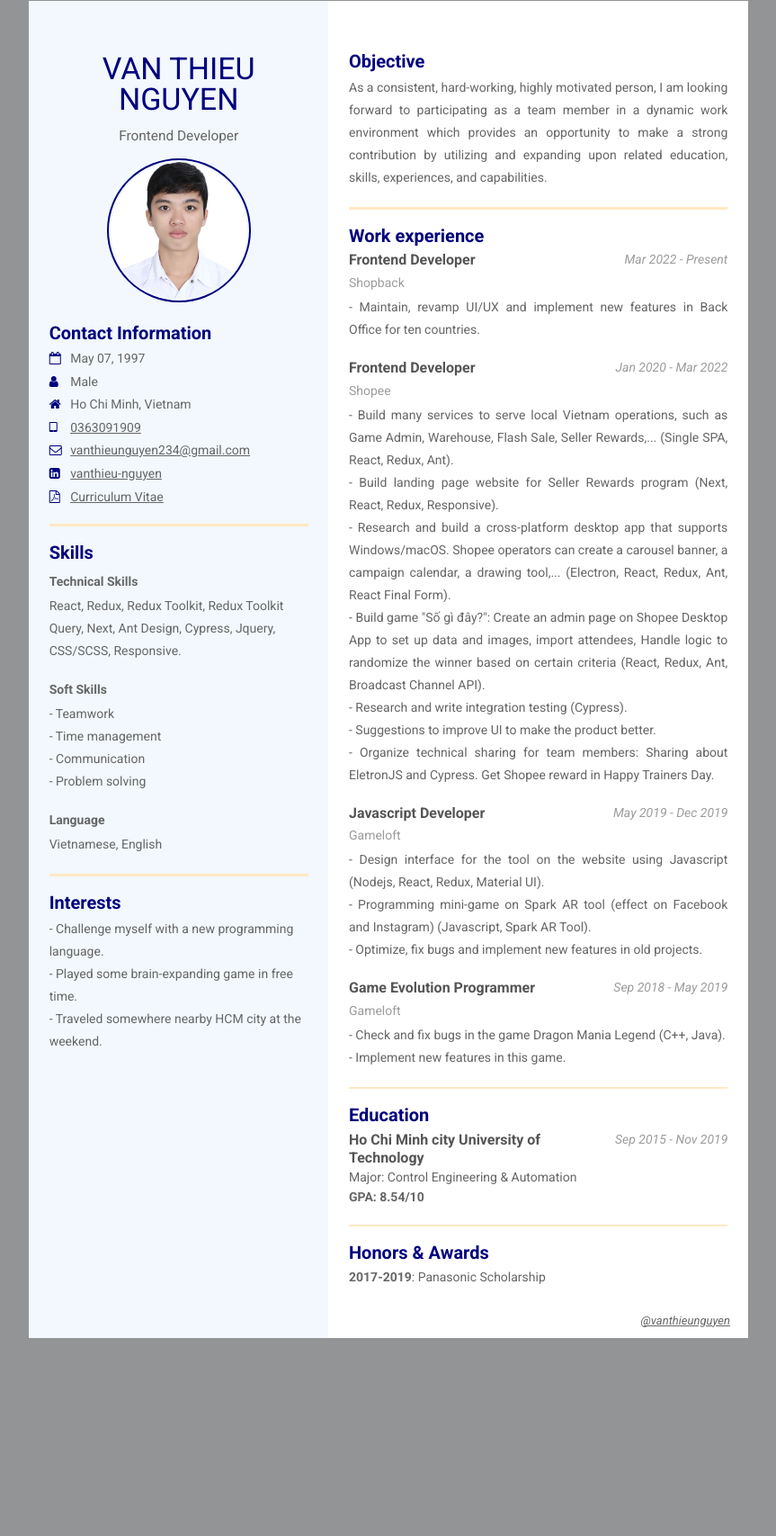
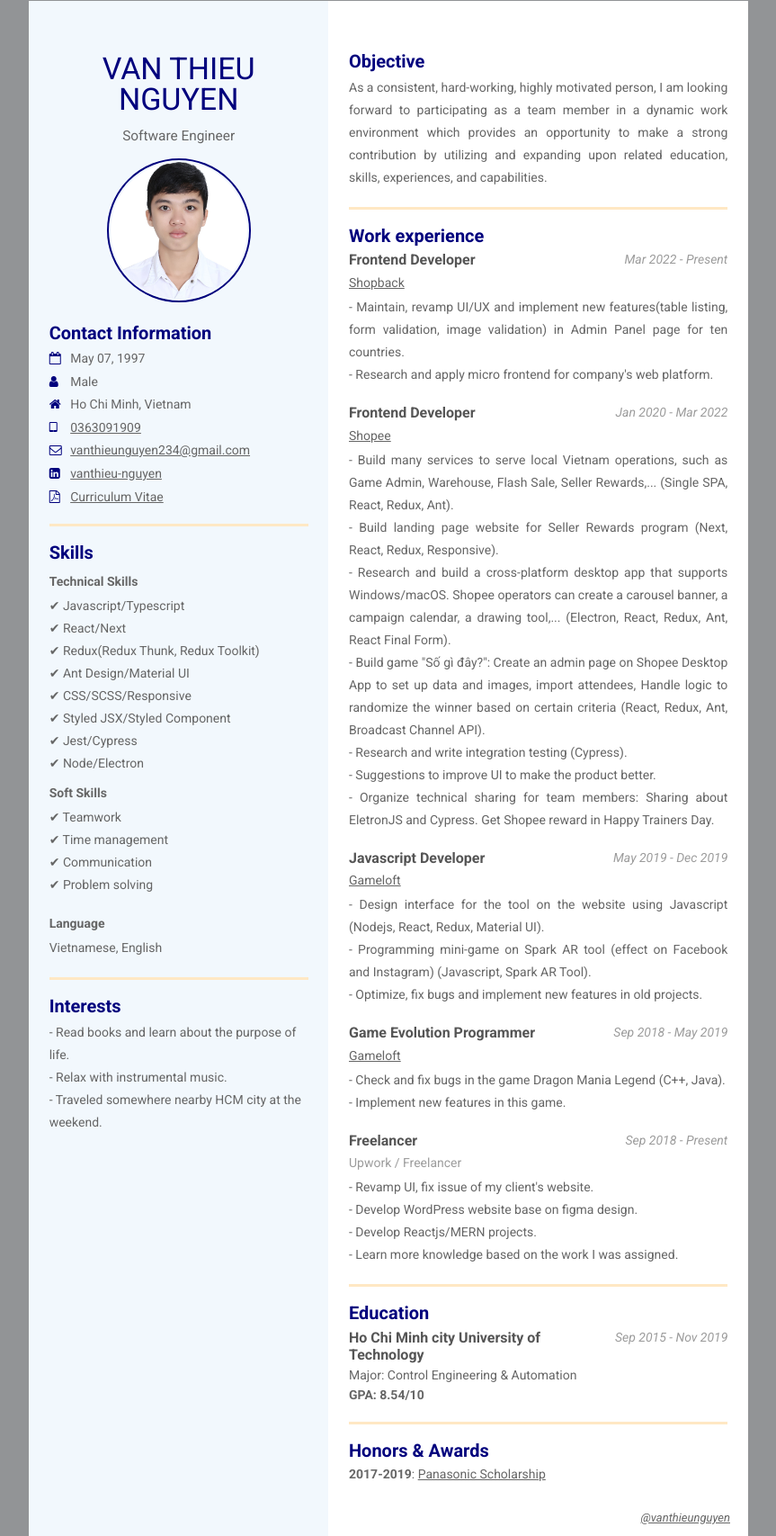
Before and after one commit to vanthieu97/my-profile, a plain HTML site: page index.html in a window 1280 px wide. Shown: the part 49-1756 px from the top of the page at 90% size, without its empty margins (208-1071 px from the left). Before the commit the page ends 1586 px from the top, so only its background shows below. Drawn offline with Linux system fonts and the light colour scheme.

Commit message:
update cv 24/11/2022

```diff
--- a/index.html
+++ b/index.html
@@ -29,7 +29,7 @@
           <div class="full-name color-primary mb-15 ta-center">
             Van Thieu Nguyen
           </div>
-          <div class="position mb-15 ta-center">Frontend Developer</div>
+          <div class="position mb-15 ta-center">Software Engineer</div>
           <div class="avatar">
             <img src="./avt.jpeg" alt="avatar" />
           </div>
@@ -84,20 +84,26 @@
           <div class="header mb-5">
             <span>Skills</span>
           </div>
-          <div class="skill-wrapper mb-15">
+          <div class="skill-wrapper mb-5">
             <div class="skill-header">Technical Skills</div>
             <div class="skill-desc justify">
-              React, Redux, Redux Toolkit, Redux Toolkit Query, Next, Ant
-              Design, Cypress, Jquery, CSS/SCSS, Responsive.
+              <p>✔ Javascript/Typescript</p>
+              <p>✔ React/Next</p>
+              <p>✔ Redux(Redux Thunk, Redux Toolkit)</p>
+              <p>✔ Ant Design/Material UI</p>
+              <p>✔ CSS/SCSS/Responsive</p>
+              <p>✔ Styled JSX/Styled Component</p>
+              <p>✔ Jest/Cypress</p>
+              <p>✔ Node/Electron</p>
             </div>
           </div>
           <div class="skill-wrapper mb-15">
             <div class="skill-header">Soft Skills</div>
             <div class="skill-desc">
-              <p>- Teamwork</p>
-              <p>- Time management</p>
-              <p>- Communication</p>
-              <p>- Problem solving</p>
+              <p>✔ Teamwork</p>
+              <p>✔ Time management</p>
+              <p>✔ Communication</p>
+              <p>✔ Problem solving</p>
             </div>
           </div>
           <div class="skill-wrapper">
@@ -111,8 +117,8 @@
             <span>Interests</span>
           </div>
           <div class="hobby">
-            <p>- Challenge myself with a new programming language.</p>
-            <p>- Played some brain-expanding game in free time.</p>
+            <p>- Read books and learn about the purpose of life.</p>
+            <p>- Relax with instrumental music.</p>
             <p>- Traveled somewhere nearby HCM city at the weekend.</p>
           </div>
         </div>
@@ -140,11 +146,17 @@
               <div class="title">Frontend Developer</div>
               <div class="timeline">Mar 2022 - Present</div>
             </div>
-            <div class="company-name">Shopback</div>
+            <div class="company-name">
+              <a href="https://www.goshopback.vn/" target="_blank">Shopback</a>
+            </div>
             <div class="job-desc">
               <p>
-                - Maintain, revamp UI/UX and implement new features in Back
-                Office for ten countries.
+                - Maintain, revamp UI/UX and implement new features(table
+                listing, form validation, image validation) in Admin Panel page
+                for ten countries.
+              </p>
+              <p>
+                - Research and apply micro frontend for company's web platform.
               </p>
             </div>
           </div>
@@ -153,7 +165,9 @@
               <div class="title">Frontend Developer</div>
               <div class="timeline">Jan 2020 - Mar 2022</div>
             </div>
-            <div class="company-name">Shopee</div>
+            <div class="company-name">
+              <a href="https://shopee.vn/" target="_blank">Shopee</a>
+            </div>
             <div class="job-desc">
               <p>
                 - Build many services to serve local Vietnam operations, such as
@@ -189,7 +203,9 @@
               <div class="title">Javascript Developer</div>
               <div class="timeline">May 2019 - Dec 2019</div>
             </div>
-            <div class="company-name">Gameloft</div>
+            <div class="company-name">
+              <a href="https://www.gameloft.com/" target="_blank">Gameloft</a>
+            </div>
             <div class="job-desc">
               <p>
                 - Design interface for the tool on the website using Javascript
@@ -209,13 +225,28 @@
               <div class="title">Game Evolution Programmer</div>
               <div class="timeline">Sep 2018 - May 2019</div>
             </div>
-            <div class="company-name">Gameloft</div>
+            <div class="company-name">
+              <a href="https://www.gameloft.com/" target="_blank">Gameloft</a>
+            </div>
             <div class="job-desc">
               <p>
                 - Check and fix bugs in the game Dragon Mania Legend (C++,
                 Java).
               </p>
               <p>- Implement new features in this game.</p>
+            </div>
+          </div>
+          <div class="job-wrapper">
+            <div class="job-timeline">
+              <div class="title">Freelancer</div>
+              <div class="timeline">Sep 2018 - Present</div>
+            </div>
+            <div class="company-name">Upwork / Freelancer</div>
+            <div class="job-desc">
+              <p>- Revamp UI, fix issue of my client's website.</p>
+              <p>- Develop WordPress website base on figma design.</p>
+              <p>- Develop Reactjs/MERN projects.</p>
+              <p>- Learn more knowledge based on the work I was assigned.</p>
             </div>
           </div>
         </div>
@@ -240,7 +271,14 @@
           <div class="header mb-5">
             <span>Honors & Awards</span>
           </div>
-          <div class="job-wrapper"><b>2017-2019</b>: Panasonic Scholarship</div>
+          <div class="job-wrapper">
+            <b>2017-2019</b>:
+            <a
+              href="https://www.panasonic.com/vn/en/corporate/news/articles/20171027-panasonic-scholarship-program-2017-continues-supporting-talented-students-desiring-to-contribute-to-the-country-s-development.html#.Y39pMuxBzIE"
+              target="_blank"
+              >Panasonic Scholarship</a
+            >
+          </div>
         </div>
       </div>
       <div class="copyright">
```
Also changed, not shown: 1 other file.
